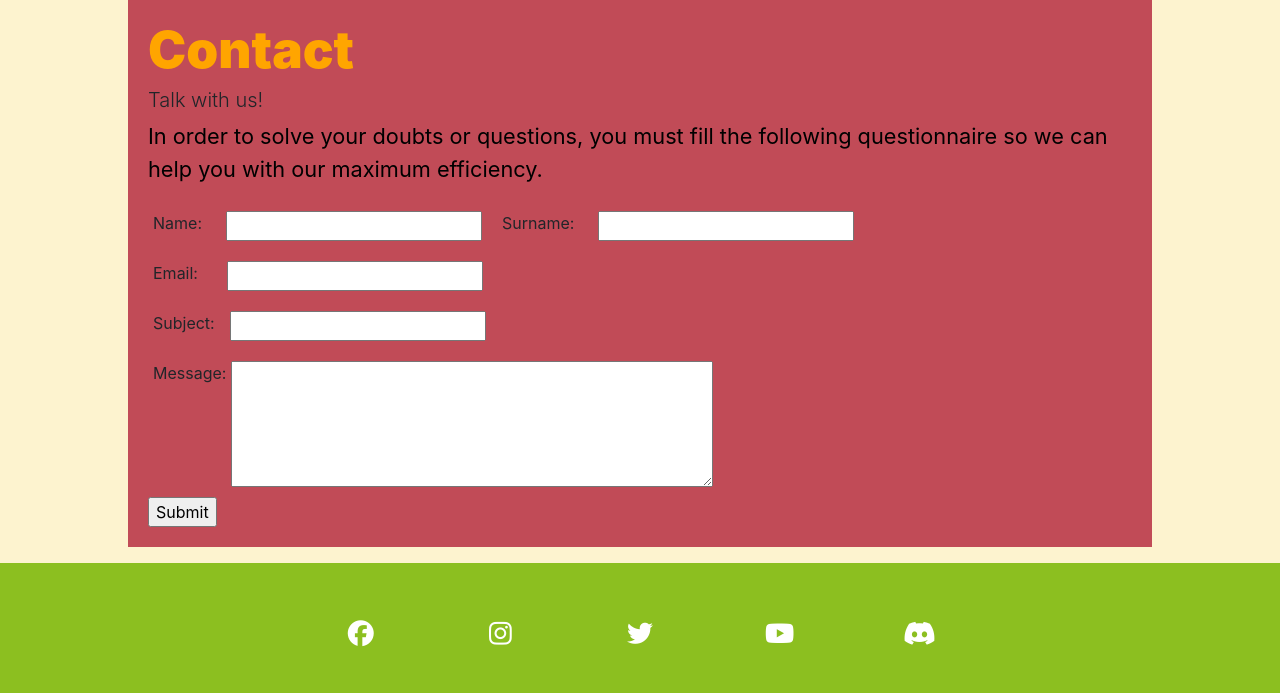
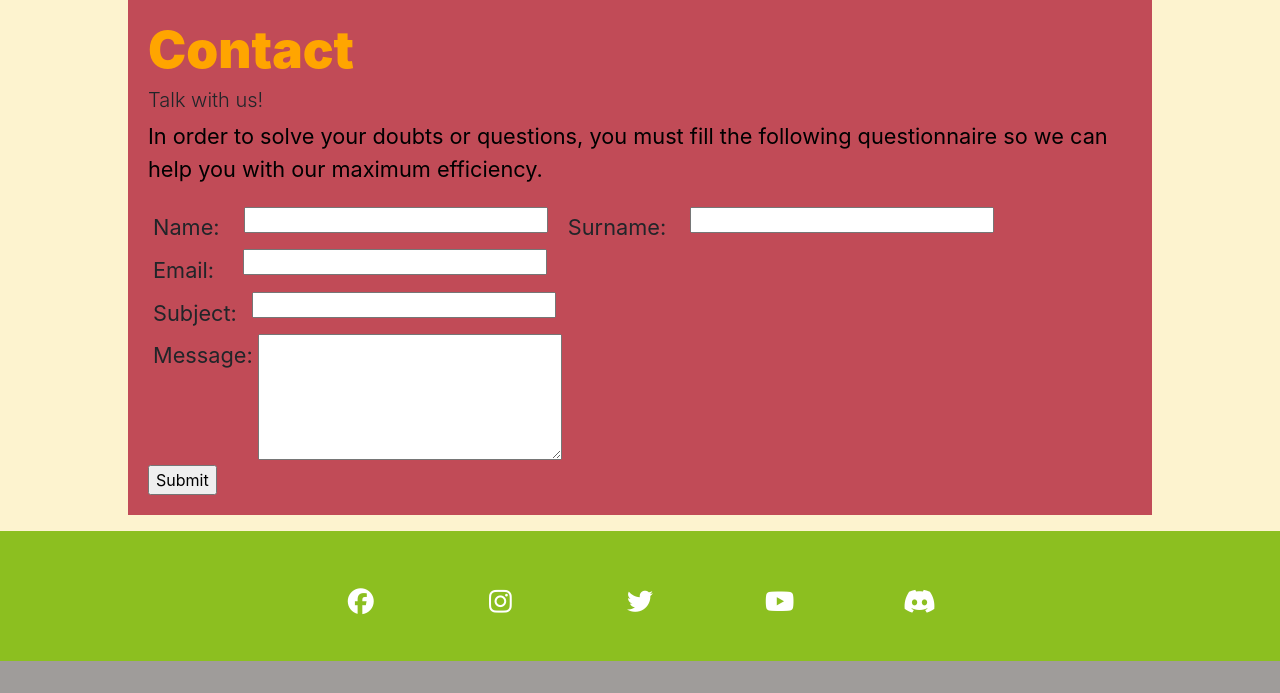
Before and after one commit to Neko-Alien-Marketing/LandingPage, a PHP site: page /TemTem.html in a window 1280 px wide. Shown: the part 1973-2666 px from the top of the page. After the commit the page ends 2634 px from the top, so only its background shows below. Run offline with PHP 8.4, Linux system fonts and the light colour scheme; some libraries are stand-ins or nearby versions; some web fonts are replaced.

Commit message:
Done TemTem

```diff
--- a/lp/TemTem.html
+++ b/lp/TemTem.html
@@ -91,32 +91,32 @@
             <form name="form1" method="post" action="formmail.php">
                 <!-- Name -->
                 <div class="row">
-                    <label class="required" for="name" style="margin: 10px 24px 0px 20px">Name:</label>
+                    <label class="required" for="name" style="margin: 10px 24px 0px 20px; font-size: 1.7vw">Name:</label>
                     <input type="text" name="name" id="name" class="contact-it">
                     <span id="name_validation" class="error-message"></span>
 
-                    <label class="required" for="name" style="margin: 10px 24px 0px 20px">Surname:</label>
+                    <label class="required" for="name" style="margin: 10px 24px 0px 20px; font-size: 1.7vw">Surname:</label>
                     <input type="text" name="name" id="name" class="contact-it">
                     <span id="name_validation" class="error-message"></span>
                 </div>
 
                 <!-- Email -->
                 <div class="row">
-                    <label class="required" for="email" style="margin: 10px 29px 0px 20px">Email:</label>
+                    <label class="required" for="email" style="margin: 10px 29px 0px 20px; font-size: 1.7vw">Email:</label>
                     <input type="text" name="email" id="email" class="contact-it">
                     <span id="email_validation" class="error-message"></span>
                 </div>
 
                 <!-- Subject -->
                 <div class="row">
-                    <label class="required" for="email" style="margin: 10px 15px 0px 20px">Subject:</label>
+                    <label class="required" for="email" style="margin: 10px 15px 0px 20px; font-size: 1.7vw">Subject:</label>
                     <input type="text" name="subject" id="subject" class="contact-it">
                     <span id="subject_validation" class="error-message"></span>
                 </div>
 
                 <!-- Message -->
                 <div class="row">
-                    <label class="required" for="email" style="margin: 10px 5px 0px 20px">Message:</label>
+                    <label class="required" for="email" style="margin: 10px 5px 0px 20px; font-size: 1.7vw">Message:</label>
                     <textarea name="message" id="message" cols="45" rows="5" class="contact-it"></textarea>
                     <span id="email_validation" class="error-message"></span>
                 </div>
--- a/lp/style.css
+++ b/lp/style.css
@@ -19,8 +19,14 @@
 }
 
 .contact-it {
-    margin-bottom: 10px;
-    margin-top: 10px;
+    margin-bottom: 0.5%;
+    margin-top: 0.5%;
+    width: 30%;
+    height: 30%;
+}
+
+.parameter{
+    font-size: 2vw;
 }
 
 .text {
```
